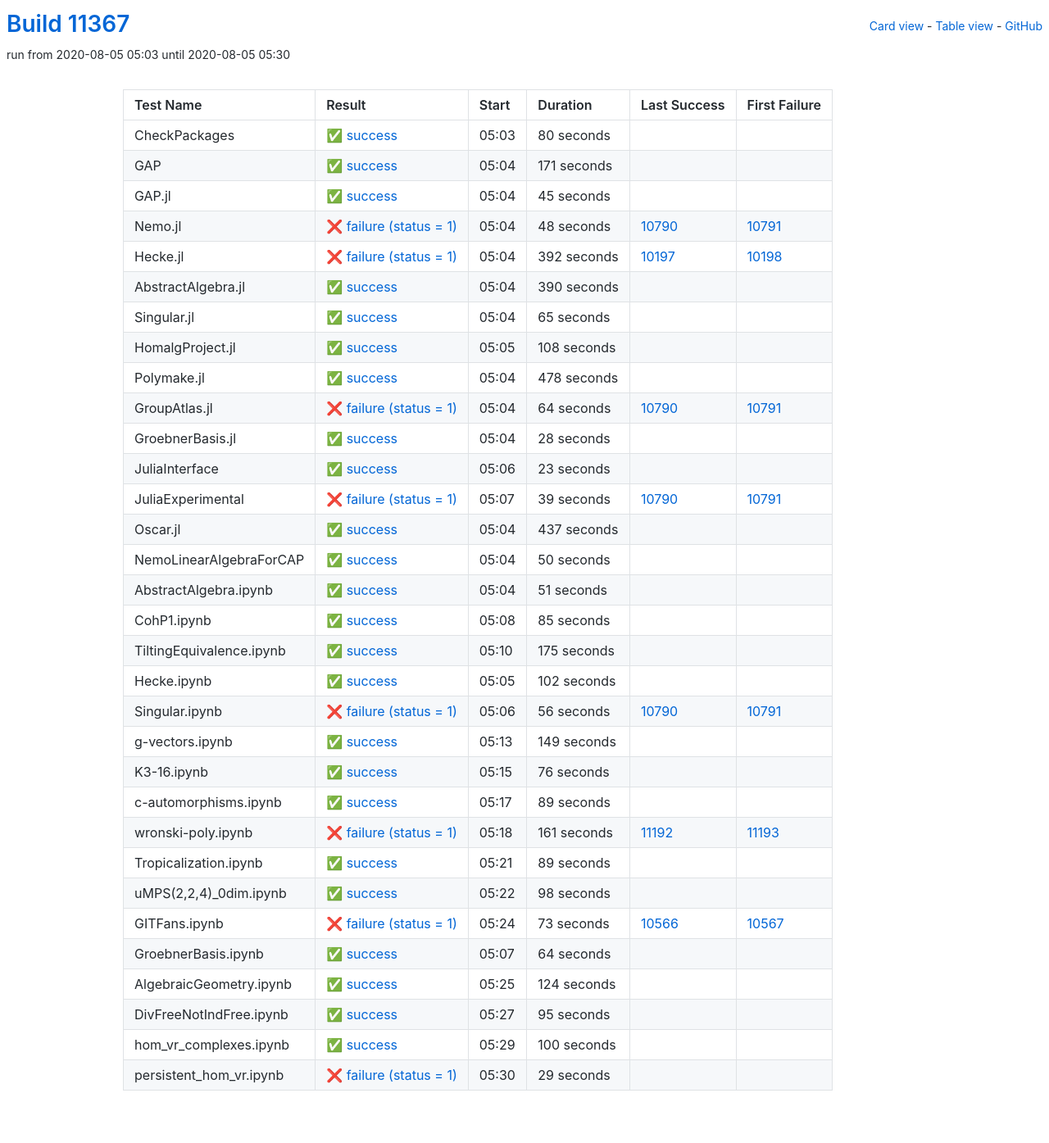
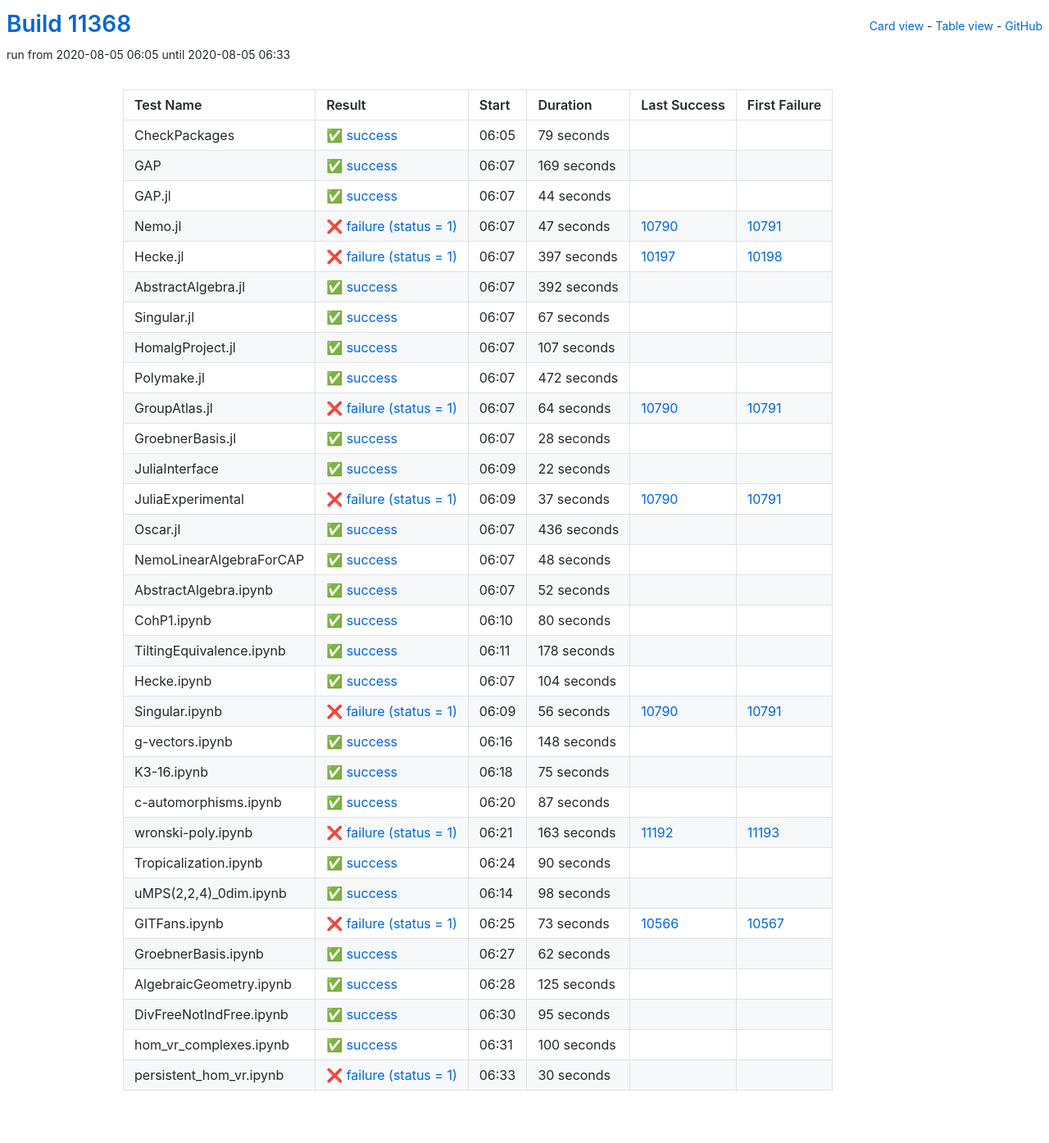
Before and after one commit to oscar-system/oscar-ci-status, a Jekyll site: the page built from table.html, in a window 1280 px wide. Shown: the whole page at 82% size. Built offline with Jekyll 4.4.1, drawn with Linux system fonts in a browser that asks for light colours.

Commit message:
Build #11368

```diff
--- a/_data/ci.yml
+++ b/_data/ci.yml
@@ -1,6 +1,6 @@
 ---
-build: 11367
-build_url: https://oscarci.mathematik.uni-kl.de/job/oscar/11367/
+build: 11368
+build_url: https://oscarci.mathematik.uni-kl.de/job/oscar/11368/
 job: oscar
 organization: oscar-system
 repo: oscar-ci-status
@@ -8,116 +8,116 @@
 tests:
 - name: CheckPackages
   id: checkpackages
-  log: https://oscarci.mathematik.uni-kl.de/job/oscar/11367/artifact/logs/build-11367/CheckPackages.log
-  start: 2020-08-05 05:03
+  log: https://oscarci.mathematik.uni-kl.de/job/oscar/11368/artifact/logs/build-11368/CheckPackages.log
+  start: 2020-08-05 06:05
   success: true
   exitcode: 0
   status: success
-  duration: 80
+  duration: 79
   last_success: false
   last_success_url:
   first_failure: false
   first_failure_url:
 - name: GAP
   id: gap
-  log: https://oscarci.mathematik.uni-kl.de/job/oscar/11367/artifact/logs/build-11367/GAP.log
-  start: 2020-08-05 05:04
+  log: https://oscarci.mathematik.uni-kl.de/job/oscar/11368/artifact/logs/build-11368/GAP.log
+  start: 2020-08-05 06:07
   success: true
   exitcode: 0
   status: success
-  duration: 171
+  duration: 169
   last_success: false
   last_success_url:
   first_failure: false
   first_failure_url:
 - name: GAP.jl
   id: gap-jl
-  log: https://oscarci.mathematik.uni-kl.de/job/oscar/11367/artifact/logs/build-11367/GAP.jl.log
-  start: 2020-08-05 05:04
+  log: https://oscarci.mathematik.uni-kl.de/job/oscar/11368/artifact/logs/build-11368/GAP.jl.log
+  start: 2020-08-05 06:07
   success: true
   exitcode: 0
   status: success
-  duration: 45
+  duration: 44
   last_success: false
   last_success_url:
   first_failure: false
   first_failure_url:
 - name: Nemo.jl
   id: nemo-jl
-  log: https://oscarci.mathematik.uni-kl.de/job/oscar/11367/artifact/logs/build-11367/Nemo.jl.log
-  start: 2020-08-05 05:04
+  log: https://oscarci.mathematik.uni-kl.de/job/oscar/11368/artifact/logs/build-11368/Nemo.jl.log
+  start: 2020-08-05 06:07
   success: false
   exitcode: 1
   status: failure
-  duration: 48
+  duration: 47
   last_success: 10790
   last_success_url: https://oscarci.mathematik.uni-kl.de/job/oscar/10790/
   first_failure: 10791
   first_failure_url: https://oscarci.mathematik.uni-kl.de/job/oscar/10791/
 - name: Hecke.jl
   id: hecke-jl
-  log: https://oscarci.mathematik.uni-kl.de/job/oscar/11367/artifact/logs/build-11367/Hecke.jl.log
-  start: 2020-08-05 05:04
+  log: https://oscarci.mathematik.uni-kl.de/job/oscar/11368/artifact/logs/build-11368/Hecke.jl.log
+  start: 2020-08-05 06:07
   success: false
   exitcode: 1
   status: failure
-  duration: 392
+  duration: 397
   last_success: 10197
   last_success_url: https://oscarci.mathematik.uni-kl.de/job/oscar/10197/
   first_failure: 10198
   first_failure_url: https://oscarci.mathematik.uni-kl.de/job/oscar/10198/
 - name: AbstractAlgebra.jl
   id: abstractalgebra-jl
-  log: https://oscarci.mathematik.uni-kl.de/job/oscar/11367/artifact/logs/build-11367/AbstractAlgebra.jl.log
-  start: 2020-08-05 05:04
+  log: https://oscarci.mathematik.uni-kl.de/job/oscar/11368/artifact/logs/build-11368/AbstractAlgebra.jl.log
+  start: 2020-08-05 06:07
   success: true
   exitcode: 0
   status: success
-  duration: 390
+  duration: 392
   last_success: false
   last_success_url:
   first_failure: false
   first_failure_url:
 - name: Singular.jl
   id: singular-jl
-  log: https://oscarci.mathematik.uni-kl.de/job/oscar/11367/artifact/logs/build-11367/Singular.jl.log
-  start: 2020-08-05 05:04
+  log: https://oscarci.mathematik.uni-kl.de/job/oscar/11368/artifact/logs/build-11368/Singular.jl.log
+  start: 2020-08-05 06:07
   success: true
   exitcode: 0
   status: success
-  duration: 65
+  duration: 67
   last_success: false
   last_success_url:
   first_failure: false
   first_failure_url:
 - name: HomalgProject.jl
   id: homalgproject-jl
-  log: https://oscarci.mathematik.uni-kl.de/job/oscar/11367/artifact/logs/build-11367/HomalgProject.jl.log
-  start: 2020-08-05 05:05
+  log: https://oscarci.mathematik.uni-kl.de/job/oscar/11368/artifact/logs/build-11368/HomalgProject.jl.log
+  start: 2020-08-05 06:07
   success: true
   exitcode: 0
   status: success
-  duration: 108
+  duration: 107
   last_success: false
   last_success_url:
   first_failure: false
   first_failure_url:
 - name: Polymake.jl
   id: polymake-jl
-  log: https://oscarci.mathematik.uni-kl.de/job/oscar/11367/artifact/logs/build-11367/Polymake.jl.log
-  start: 2020-08-05 05:04
+  log: https://oscarci.mathematik.uni-kl.de/job/oscar/11368/artifact/logs/build-11368/Polymake.jl.log
+  start: 2020-08-05 06:07
   success: true
   exitcode: 0
   status: success
-  duration: 478
+  duration: 472
   last_success: false
   last_success_url:
   first_failure: false
   first_failure_url:
 - name: GroupAtlas.jl
   id: groupatlas-jl
-  log: https://oscarci.mathematik.uni-kl.de/job/oscar/11367/artifact/logs/build-11367/GroupAtlas.jl.log
-  start: 2020-08-05 05:04
+  log: https://oscarci.mathematik.uni-kl.de/job/oscar/11368/artifact/logs/build-11368/GroupAtlas.jl.log
+  start: 2020-08-05 06:07
   success: false
   exitcode: 1
   status: failure
@@ -128,8 +128,8 @@
   first_failure_url: https://oscarci.mathematik.uni-kl.de/job/oscar/10791/
 - name: GroebnerBasis.jl
   id: groebnerbasis-jl
-  log: https://oscarci.mathematik.uni-kl.de/job/oscar/11367/artifact/logs/build-11367/GroebnerBasis.jl.log
-  start: 2020-08-05 05:04
+  log: https://oscarci.mathematik.uni-kl.de/job/oscar/11368/artifact/logs/build-11368/GroebnerBasis.jl.log
+  start: 2020-08-05 06:07
   success: true
   exitcode: 0
   status: success
@@ -140,104 +140,104 @@
   first_failure_url:
 - name: JuliaInterface
   id: juliainterface
-  log: https://oscarci.mathematik.uni-kl.de/job/oscar/11367/artifact/logs/build-11367/JuliaInterface.log
-  start: 2020-08-05 05:06
+  log: https://oscarci.mathematik.uni-kl.de/job/oscar/11368/artifact/logs/build-11368/JuliaInterface.log
+  start: 2020-08-05 06:09
   success: true
   exitcode: 0
   status: success
-  duration: 23
+  duration: 22
   last_success: false
   last_success_url:
   first_failure: false
   first_failure_url:
 - name: JuliaExperimental
   id: juliaexperimental
-  log: https://oscarci.mathematik.uni-kl.de/job/oscar/11367/artifact/logs/build-11367/JuliaExperimental.log
-  start: 2020-08-05 05:07
+  log: https://oscarci.mathematik.uni-kl.de/job/oscar/11368/artifact/logs/build-11368/JuliaExperimental.log
+  start: 2020-08-05 06:09
   success: false
   exitcode: 1
   status: failure
-  duration: 39
+  duration: 37
   last_success: 10790
   last_success_url: https://oscarci.mathematik.uni-kl.de/job/oscar/10790/
   first_failure: 10791
   first_failure_url: https://oscarci.mathematik.uni-kl.de/job/oscar/10791/
 - name: Oscar.jl
   id: oscar-jl
-  log: https://oscarci.mathematik.uni-kl.de/job/oscar/11367/artifact/logs/build-11367/Oscar.jl.log
-  start: 2020-08-05 05:04
+  log: https://oscarci.mathematik.uni-kl.de/job/oscar/11368/artifact/logs/build-11368/Oscar.jl.log
+  start: 2020-08-05 06:07
   success: true
   exitcode: 0
   status: success
-  duration: 437
+  duration: 436
   last_success: false
   last_success_url:
   first_failure: false
   first_failure_url:
 - name: NemoLinearAlgebraForCAP
   id: nemolinearalgebraforcap
-  log: https://oscarci.mathematik.uni-kl.de/job/oscar/11367/artifact/logs/build-11367/NemoLinearAlgebraForCAP.log
-  start: 2020-08-05 05:04
+  log: https://oscarci.mathematik.uni-kl.de/job/oscar/11368/artifact/logs/build-11368/NemoLinearAlgebraForCAP.log
+  start: 2020-08-05 06:07
   success: true
   exitcode: 0
   status: success
-  duration: 50
+  duration: 48
   last_success: false
   last_success_url:
   first_failure: false
   first_failure_url:
 - name: AbstractAlgebra.ipynb
   id: abstractalgebra-ipynb
-  log: https://oscarci.mathematik.uni-kl.de/job/oscar/11367/artifact/logs/build-11367/AbstractAlgebra.ipynb.log
-  start: 2020-08-05 05:04
+  log: https://oscarci.mathematik.uni-kl.de/job/oscar/11368/artifact/logs/build-11368/AbstractAlgebra.ipynb.log
+  start: 2020-08-05 06:07
   success: true
   exitcode: 0
   status: success
-  duration: 51
+  duration: 52
   last_success: false
   last_success_url:
   first_failure: false
   first_failure_url:
 - name: CohP1.ipynb
   id: cohp1-ipynb
-  log: https://oscarci.mathematik.uni-kl.de/job/oscar/11367/artifact/logs/build-11367/CohP1.ipynb.log
-  start: 2020-08-05 05:08
+  log: https://oscarci.mathematik.uni-kl.de/job/oscar/11368/artifact/logs/build-11368/CohP1.ipynb.log
+  start: 2020-08-05 06:10
   success: true
   exitcode: 0
   status: success
-  duration: 85
+  duration: 80
   last_success: false
   last_success_url:
   first_failure: false
   first_failure_url:
 - name: TiltingEquivalence.ipynb
   id: tiltingequivalence-ipynb
-  log: https://oscarci.mathematik.uni-kl.de/job/oscar/11367/artifact/logs/build-11367/TiltingEquivalence.ipynb.log
-  start: 2020-08-05 05:10
+  log: https://oscarci.mathematik.uni-kl.de/job/oscar/11368/artifact/logs/build-11368/TiltingEquivalence.ipynb.log
+  start: 2020-08-05 06:11
   success: true
   exitcode: 0
   status: success
-  duration: 175
+  duration: 178
   last_success: false
   last_success_url:
   first_failure: false
   first_failure_url:
 - name: Hecke.ipynb
   id: hecke-ipynb
-  log: https://oscarci.mathematik.uni-kl.de/job/oscar/11367/artifact/logs/build-11367/Hecke.ipynb.log
-  start: 2020-08-05 05:05
+  log: https://oscarci.mathematik.uni-kl.de/job/oscar/11368/artifact/logs/build-11368/Hecke.ipynb.log
+  start: 2020-08-05 06:07
   success: true
   exitcode: 0
   status: success
-  duration: 102
+  duration: 104
   last_success: false
   last_success_url:
   first_failure: false
   first_failure_url:
 - name: Singular.ipynb
   id: singular-ipynb
-  log: https://oscarci.mathematik.uni-kl.de/job/oscar/11367/artifact/logs/build-11367/Singular.ipynb.log
-  start: 2020-08-05 05:06
+  log: https://oscarci.mathematik.uni-kl.de/job/oscar/11368/artifact/logs/build-11368/Singular.ipynb.log
+  start: 2020-08-05 06:09
   success: false
   exitcode: 1
   status: failure
@@ -248,68 +248,68 @@
   first_failure_url: https://oscarci.mathematik.uni-kl.de/job/oscar/10791/
 - name: g-vectors.ipynb
   id: g-vectors-ipynb
-  log: https://oscarci.mathematik.uni-kl.de/job/oscar/11367/artifact/logs/build-11367/g-vectors.ipynb.log
-  start: 2020-08-05 05:13
+  log: https://oscarci.mathematik.uni-kl.de/job/oscar/11368/artifact/logs/build-11368/g-vectors.ipynb.log
+  start: 2020-08-05 06:16
   success: true
   exitcode: 0
   status: success
-  duration: 149
+  duration: 148
   last_success: false
   last_success_url:
   first_failure: false
   first_failure_url:
 - name: K3-16.ipynb
   id: k3-16-ipynb
-  log: https://oscarci.mathematik.uni-kl.de/job/oscar/11367/artifact/logs/build-11367/K3-16.ipynb.log
-  start: 2020-08-05 05:15
+  log: https://oscarci.mathematik.uni-kl.de/job/oscar/11368/artifact/logs/build-11368/K3-16.ipynb.log
+  start: 2020-08-05 06:18
   success: true
   exitcode: 0
   status: success
-  duration: 76
+  duration: 75
   last_success: false
   last_success_url:
   first_failure: false
   first_failure_url:
 - name: c-automorphisms.ipynb
   id: c-automorphisms-ipynb
-  log: https://oscarci.mathematik.uni-kl.de/job/oscar/11367/artifact/logs/build-11367/c-automorphisms.ipynb.log
-  start: 2020-08-05 05:17
+  log: https://oscarci.mathematik.uni-kl.de/job/oscar/11368/artifact/logs/build-11368/c-automorphisms.ipynb.log
+  start: 2020-08-05 06:20
   success: true
   exitcode: 0
   status: success
-  duration: 89
+  duration: 87
   last_success: false
   last_success_url:
   first_failure: false
   first_failure_url:
 - name: wronski-poly.ipynb
   id: wronski-poly-ipynb
-  log: https://oscarci.mathematik.uni-kl.de/job/oscar/11367/artifact/logs/build-11367/wronski-poly.ipynb.log
-  start: 2020-08-05 05:18
+  log: https://oscarci.mathematik.uni-kl.de/job/oscar/11368/artifact/logs/build-11368/wronski-poly.ipynb.log
+  start: 2020-08-05 06:21
   success: false
   exitcode: 1
   status: failure
-  duration: 161
+  duration: 163
   last_success: 11192
   last_success_url: https://oscarci.mathematik.uni-kl.de/job/oscar/11192/
   first_failure: 11193
   first_failure_url: https://oscarci.mathematik.uni-kl.de/job/oscar/11193/
 - name: Tropicalization.ipynb
   id: tropicalization-ipynb
-  log: https://oscarci.mathematik.uni-kl.de/job/oscar/11367/artifact/logs/build-11367/Tropicalization.ipynb.log
-  start: 2020-08-05 05:21
+  log: https://oscarci.mathematik.uni-kl.de/job/oscar/11368/artifact/logs/build-11368/Tropicalization.ipynb.log
+  start: 2020-08-05 06:24
   success: true
   exitcode: 0
   status: success
-  duration: 89
+  duration: 90
   last_success: false
   last_success_url:
   first_failure: false
   first_failure_url:
 - name: uMPS(2,2,4)_0dim.ipynb
   id: umps-2-2-4-0dim-ipynb
-  log: https://oscarci.mathematik.uni-kl.de/job/oscar/11367/artifact/logs/build-11367/uMPS-2-2-4-_0dim.ipynb.log
-  start: 2020-08-05 05:22
+  log: https://oscarci.mathematik.uni-kl.de/job/oscar/11368/artifact/logs/build-11368/uMPS-2-2-4-_0dim.ipynb.log
+  start: 2020-08-05 06:14
   success: true
   exitcode: 0
   status: success
@@ -320,8 +320,8 @@
   first_failure_url:
 - name: GITFans.ipynb
   id: gitfans-ipynb
-  log: https://oscarci.mathematik.uni-kl.de/job/oscar/11367/artifact/logs/build-11367/GITFans.ipynb.log
-  start: 2020-08-05 05:24
+  log: https://oscarci.mathematik.uni-kl.de/job/oscar/11368/artifact/logs/build-11368/GITFans.ipynb.log
+  start: 2020-08-05 06:25
   success: false
   exitcode: 1
   status: failure
@@ -332,32 +332,32 @@
   first_failure_url: https://oscarci.mathematik.uni-kl.de/job/oscar/10567/
 - name: GroebnerBasis.ipynb
   id: groebnerbasis-ipynb
-  log: https://oscarci.mathematik.uni-kl.de/job/oscar/11367/artifact/logs/build-11367/GroebnerBasis.ipynb.log
-  start: 2020-08-05 05:07
+  log: https://oscarci.mathematik.uni-kl.de/job/oscar/11368/artifact/logs/build-11368/GroebnerBasis.ipynb.log
+  start: 2020-08-05 06:27
   success: true
   exitcode: 0
   status: success
-  duration: 64
+  duration: 62
   last_success: false
   last_success_url:
   first_failure: false
   first_failure_url:
 - name: AlgebraicGeometry.ipynb
   id: algebraicgeometry-ipynb
-  log: https://oscarci.mathematik.uni-kl.de/job/oscar/11367/artifact/logs/build-11367/AlgebraicGeometry.ipynb.log
-  start: 2020-08-05 05:25
+  log: https://oscarci.mathematik.uni-kl.de/job/oscar/11368/artifact/logs/build-11368/AlgebraicGeometry.ipynb.log
+  start: 2020-08-05 06:28
   success: true
   exitcode: 0
   status: success
-  duration: 124
+  duration: 125
   last_success: false
   last_success_url:
   first_failure: false
   first_failure_url:
 - name: DivFreeNotIndFree.ipynb
   id: divfreenotindfree-ipynb
-  log: https://oscarci.mathematik.uni-kl.de/job/oscar/11367/artifact/logs/build-11367/DivFreeNotIndFree.ipynb.log
-  start: 2020-08-05 05:27
+  log: https://oscarci.mathematik.uni-kl.de/job/oscar/11368/artifact/logs/build-11368/DivFreeNotIndFree.ipynb.log
+  start: 2020-08-05 06:30
   success: true
   exitcode: 0
   status: success
@@ -368,8 +368,8 @@
   first_failure_url:
 - name: hom_vr_complexes.ipynb
   id: hom-vr-complexes-ipynb
-  log: https://oscarci.mathematik.uni-kl.de/job/oscar/11367/artifact/logs/build-11367/hom_vr_complexes.ipynb.log
-  start: 2020-08-05 05:29
+  log: https://oscarci.mathematik.uni-kl.de/job/oscar/11368/artifact/logs/build-11368/hom_vr_complexes.ipynb.log
+  start: 2020-08-05 06:31
   success: true
   exitcode: 0
   status: success
@@ -380,12 +380,12 @@
   first_failure_url:
 - name: persistent_hom_vr.ipynb
   id: persistent-hom-vr-ipynb
-  log: https://oscarci.mathematik.uni-kl.de/job/oscar/11367/artifact/logs/build-11367/persistent_hom_vr.ipynb.log
-  start: 2020-08-05 05:30
+  log: https://oscarci.mathematik.uni-kl.de/job/oscar/11368/artifact/logs/build-11368/persistent_hom_vr.ipynb.log
+  start: 2020-08-05 06:33
   success: false
   exitcode: 1
   status: failure
-  duration: 29
+  duration: 30
   last_success: false
   last_success_url:
   first_failure: false
```
Also changed, not shown: README.md.
